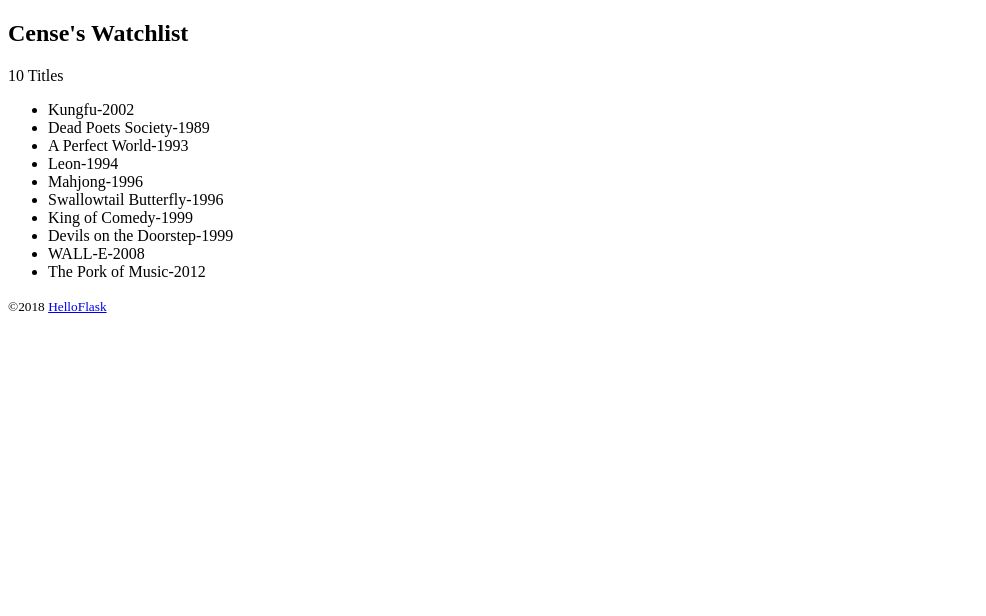
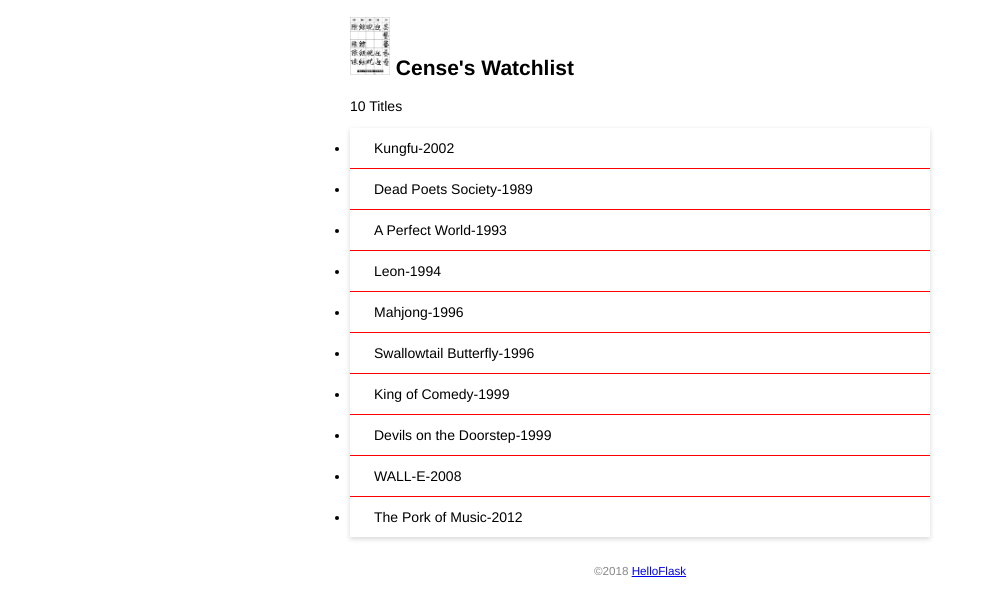
Before and after one commit to sens588/watchlist, a Flask app: page / in a window 1280 px wide. Shown: the top 616 px of the page, without its empty margins (0-986 px from the left). Run offline with Flask 2, Linux system fonts and the light colour scheme.

Commit message:
Add static files

```diff
--- /dev/null
+++ b/static/style.css
@@ -0,0 +1,37 @@
+body{
+	margin:auto;
+	max-width:580px;
+	font-size: 14px;
+	font-family: Helvetica,Arial,sans-serif;
+}
+
+footer{
+	color: #888;
+	margin-top: 15px;
+	text-align: center;
+	padding: 10px;
+}
+
+.avatar{
+	width: 40px;
+}
+
+.movie-list{
+	/* list-sytle-type: none;*/
+	padding: 0;
+	margin-bottom: 10px;
+	box-shadow: 0 2px 5px 0 rgba(0,0,0,0.16);
+}
+
+.movie-list li{
+	padding: 12px /* 上下 */24px /* 左右 */;
+	border-bottom: 1px solid red;
+
+}
+
+.movie-list li:last-child {
+border-bottom:none;
+}
+.movie-list li:hover {
+background-color: lightblue;
+}
--- a/templates/index.html
+++ b/templates/index.html
@@ -4,11 +4,14 @@
 <head>
 	<meta charset="utf-8">
 	<title>{{name}}'s Watchilist</title>
+	<link rel="stylesheet" type="text/css" href="{{url_for('static',filename='style.css')}}">
 </head>
 <body>
-	<h2>{{name}}'s Watchlist</h2>
+	<h2>
+		<img class="avatar" src="{{url_for('static',filename='images/avatar.jpg')}}">
+	{{name}}'s Watchlist</h2>
 	<p>{{movies|length}} Titles</p>
-	<ul>
+	<ul class="movie-list">
 		{% for movie in movies %}
 		<li>{{movie.title}}-{{movie.year}}</li>
 		{% endfor %}
```
Also changed, not shown: static/images/avatar.jpg (added).
